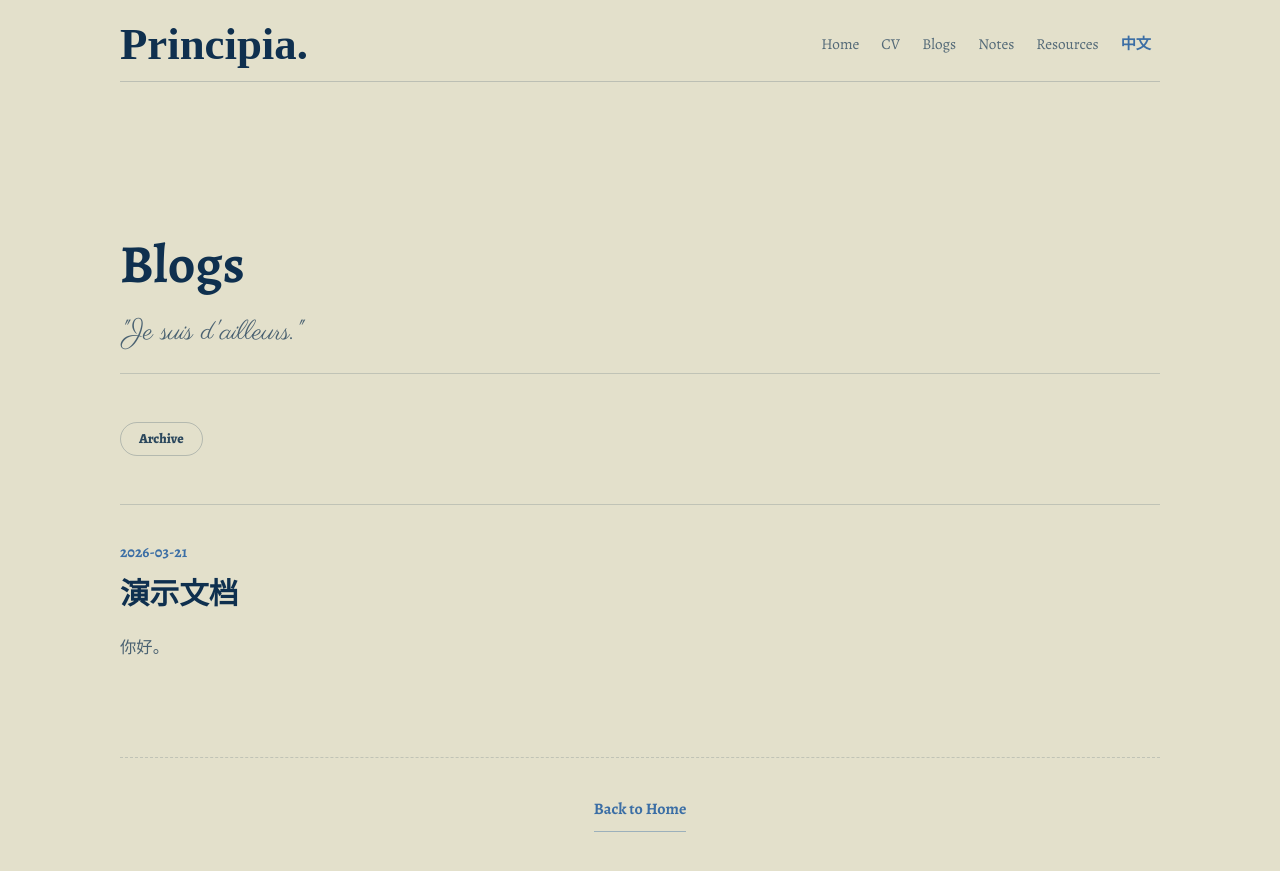
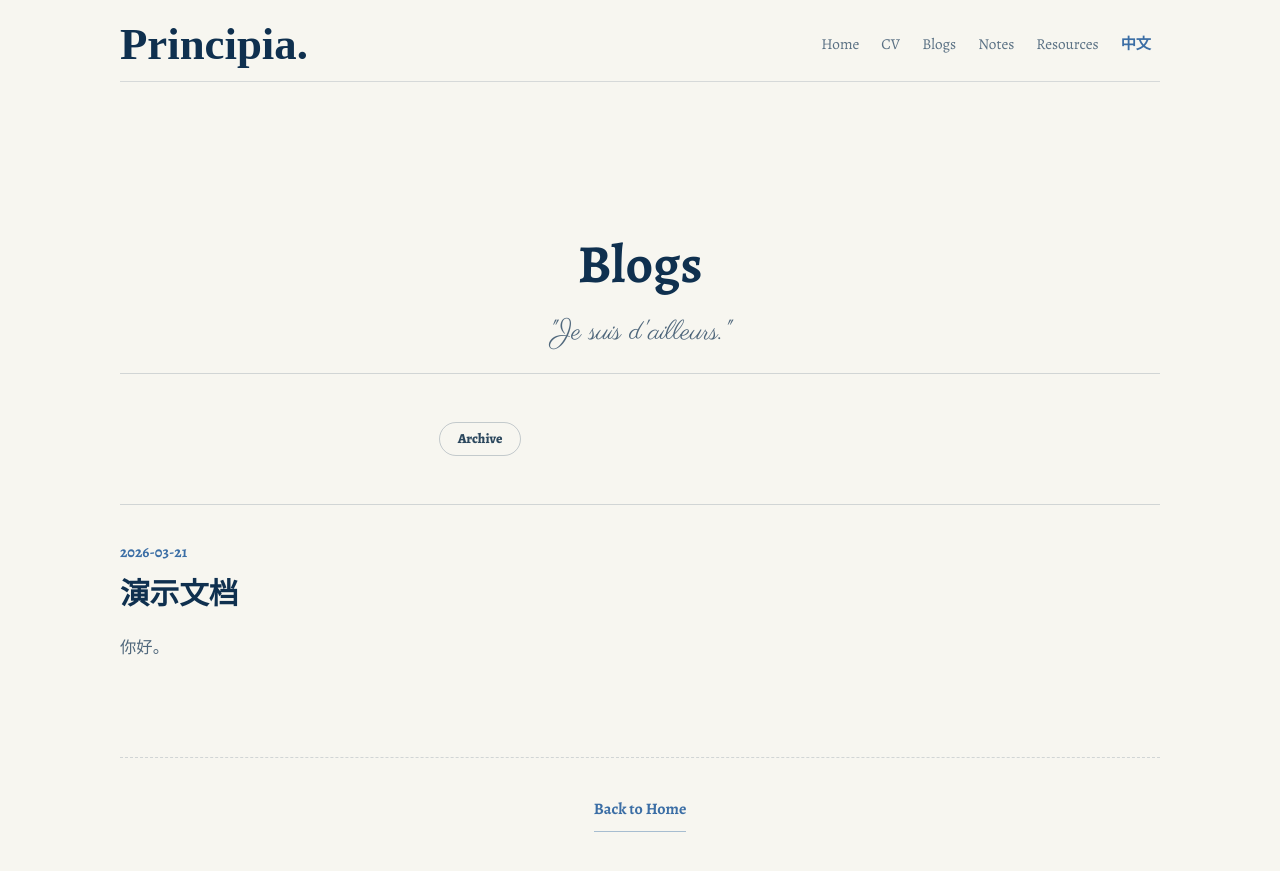
Before and after one commit to EtherealKasumi/personalpage, a Jekyll site: the page built from blogs.md, in a window 1280 px wide and 900 px high. Shown: the top 871 px of the window. Built offline with Jekyll 4.4.1, drawn with Linux system fonts in a browser that asks for light colours; some web fonts are replaced; a style sheet for code colours, icons or effects is not loaded.

Commit message:
Refine minimalist background balance

```diff
--- a/_layouts/default.html
+++ b/_layouts/default.html
@@ -304,7 +304,8 @@
         .box.glass { background: rgba(248, 245, 232, 0.5); backdrop-filter: blur(8px); border: 1px solid rgba(15, 48, 79, 0.1);}
 
         /* Minimalist theme */
-        body::before { background: #E3E0CB; }
+        html { background-color: #f7f6f0; }
+        body::before { background: #f7f6f0; }
         .paper-background { display: none; }
         .top-nav {
             width: min(1040px, calc(100% - 36px));
@@ -312,7 +313,7 @@
             padding: 0 0 14px;
             background: transparent;
             border: 0;
-            border-bottom: 1px solid rgba(15, 48, 79, 0.18);
+            border-bottom: 1px solid rgba(15, 48, 79, 0.14);
             border-radius: 0;
             box-shadow: none;
             overflow: visible;
@@ -446,12 +447,12 @@
         .blog-page { gap: clamp(28px, 5vw, 48px); }
         .blog-hero {
             padding: clamp(32px, 7vw, 82px) 0 clamp(10px, 3vw, 22px);
-            text-align: left;
+            text-align: center;
             border-bottom: 1px solid rgba(15, 48, 79, 0.16);
         }
         .blog-title { margin-bottom: 12px; }
         .blog-quick-links {
-            justify-content: flex-start;
+            justify-content: center;
             margin: 0;
         }
         .ledger-entry,
@@ -480,7 +481,7 @@
             border-radius: 999px;
         }
         .archive-entry:hover {
-            color: #E3E0CB;
+            color: #f7f6f0;
             background: var(--ink-deep);
             box-shadow: none;
         }
@@ -489,7 +490,7 @@
             border-radius: 10px;
         }
         .ledger-date:hover {
-            color: #E3E0CB;
+            color: #f7f6f0;
             background: var(--lake-blue);
             box-shadow: none;
         }
```
